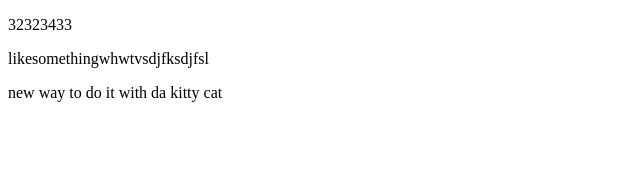
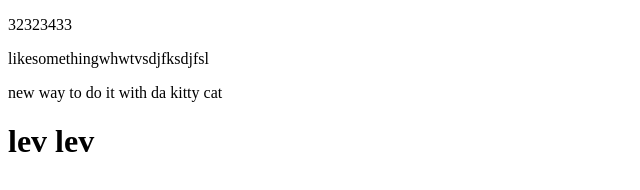
Before and after one commit to liu00633/yuzhouwudi, a plain HTML site: page index.html in a window 1280 px wide. Shown: the whole page, without its empty margins (0-640 px from the left). Drawn offline with Linux system fonts and the light colour scheme.

Commit message:
add info

```diff
--- a/index.html
+++ b/index.html
@@ -9,6 +9,7 @@
     <p>32323433</p>
     <p>likesomethingwhwtvsdjfksdjfsl</p>
     <p>new way to do it with da kitty cat</p>
+    <h1>lev lev</h1>
 
 </body>
 </html>
```
